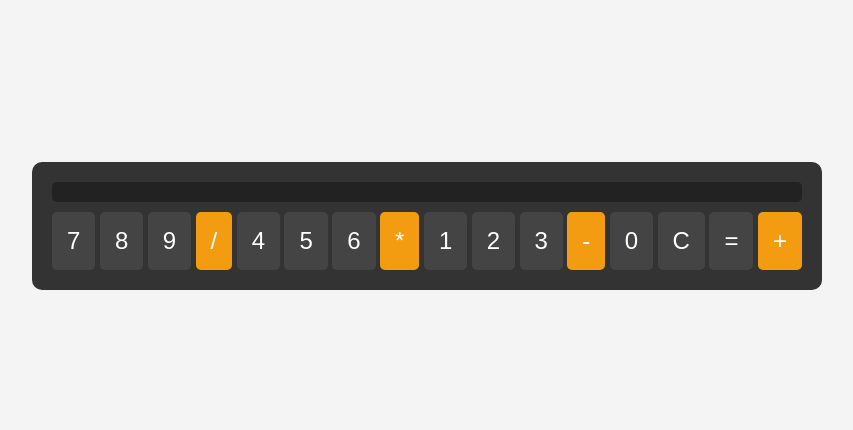
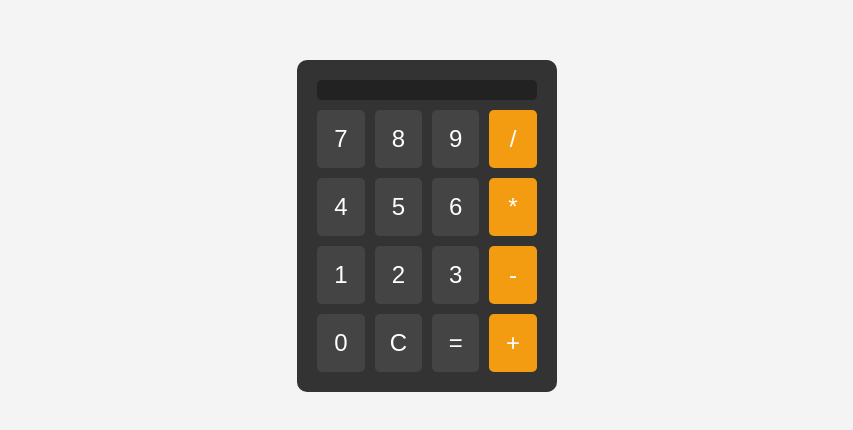
Before and after one commit to Arevizar/Desenvolvimento-Web, a plain HTML site: page Lab 16/index.html in a window 1280 px wide. Shown: the part 174-604 px from the top of the page, without its empty margins (213-1066 px from the left). Drawn offline with Linux system fonts and the light colour scheme.

Commit message:
Calculadora do lab 16

```diff
--- a/Lab 16/index.html
+++ b/Lab 16/index.html
@@ -9,27 +9,29 @@
 <body>
     <div class="calculadora">
         <div id="resultado" class="tela"></div>
-        <div class="botoes"></div>
+        <div class="botoes">
+
             <button class="btn" onclick="adicionarNumero('7')">7</button>
             <button class="btn" onclick="adicionarNumero('8')">8</button>
             <button class="btn" onclick="adiicionarNumero(9)">9</button>
-            <button class="btn operador" onclick="adicionarOperador('/')">/</button>
+            <button class="btn operador" onclick="adicionarOperacao('/')">/</button>
 
             <button class="btn" onclick="adicionarNumero(4)">4</button>
             <button class="btn" onclick="adicionarNumero(5)">5</button>
             <button class="btn" onclick="adicionarNumero(6)">6</button>
-            <button class="btn operador" onclick="adicionarOperador('*')">*</button>
+            <button class="btn operador" onclick="adicionarOperacao('*')">*</button>
 
             <button class="btn" onclick="adicionarNumero(1)">1</button>
             <button class="btn" onclick="adicionarNumero(2)">2</button>
             <button class="btn" onclick="adicionarNumero(3)">3</button>
-            <button class="btn operador" onclick="adicionarOperador('-')">-</button>
+            <button class="btn operador" onclick="adicionarOperacao('-')">-</button>
 
             <button class="btn" onclick="adicionarNumero('0')">0</button>
             <button class="btn" onclick="limpar()">C</button>
             <button class="btn" onclick="calcular()">=</button>
-            <button class="btn operador" onclick="adicionarOperador('+')">+</button>
+            <button class="btn operador" onclick="adicionarOperacao('+')">+</button>
 
+        </div>
 
 
     </div>
--- a/Lab 16/script.js
+++ b/Lab 16/script.js
@@ -1,4 +1,4 @@
-let operaçãoAtual = '';
+let operacaoAtual = '';
 let operador = '';
 let resultado = 0;
 
```
